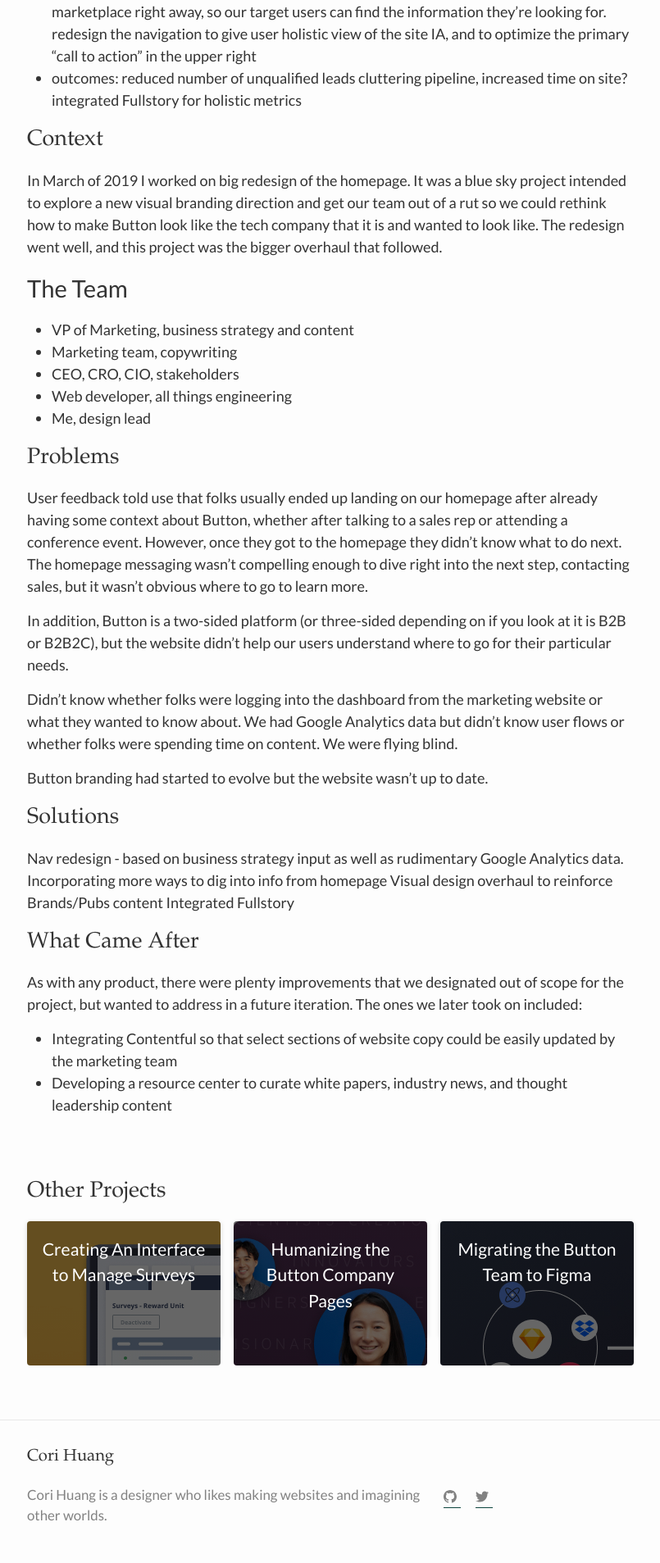
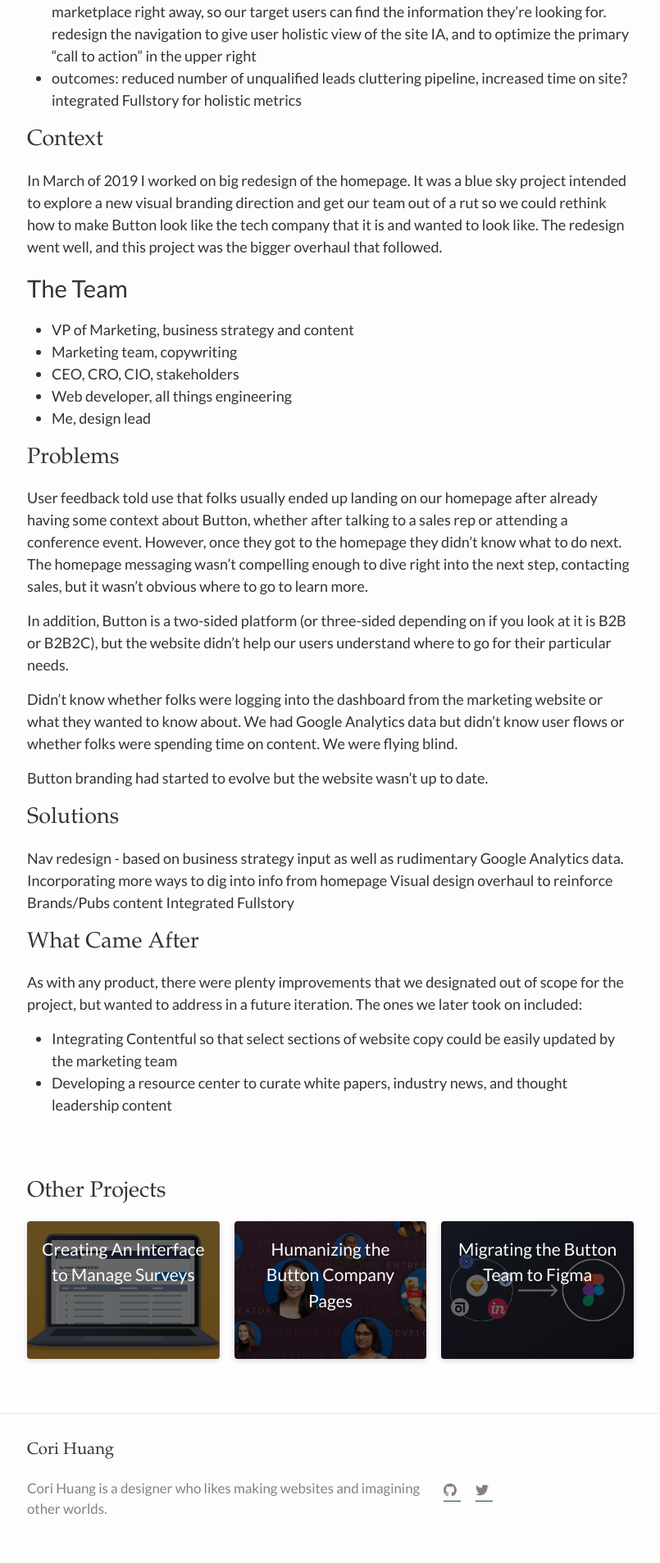
Before and after one commit to corihuang/corihuang.github.io, a Jekyll site: the page built from _projects/button-website.md, in a window 1280 px wide. Shown: the part 961-2868 px from the top of the page at 82% size, without its empty margins (237-1042 px from the left). Built offline with Jekyll 4.4.1, drawn with Linux system fonts in a browser that asks for light colours; some web fonts are replaced.

Commit message:
fixed layout issues for more projects section on mobile

```diff
--- a/_layouts/project.html
+++ b/_layouts/project.html
@@ -25,7 +25,7 @@
       {% assign display_array = site.projects | where_exp:"item","item.title != page.title" | sample: 3 %}
       {% for project in display_array %}
         <a href="{{ project.url }}"">
-        <div style="background:linear-gradient(rgba(0, 0, 0, 0.6), rgba(0, 0, 0, 0.6)), url('{{ project.thumbnail }}');">
+        <div style="background-image:linear-gradient(rgba(0, 0, 0, 0.6), rgba(0, 0, 0, 0.6)), url('{{ project.thumbnail }}');">
             <h3>{{ project.title }}</h3>
           </div>
         </a>
--- a/_sass/_sections.scss
+++ b/_sass/_sections.scss
@@ -32,6 +32,13 @@
       &:hover {
         transform: translateY(-2px);
       }
+      &:active {
+        transform: none;
+      }
+      @include media-query($on-palm) {
+        grid-template-columns: 1fr;
+        grid-template-rows: 3fr 2fr;
+      }
     }
     .proj-info {
       padding: $spacing;
@@ -50,28 +57,39 @@
 .more-projects-list {
   display: grid;
   grid-template-columns: 1fr 1fr 1fr;
-  grid-template-rows: 140px;
-  gap: 16px;
-  @include media-query($on-palm) {
-    grid-template-columns: 1fr;
-    grid-template-rows: auto;
-  }
+  grid-template-rows: 132px;
+  gap: $spacing;
   div {
     background-color: $evergreen;
     background-size: cover;
+    background-position: center center;
+    box-shadow: $depth-default;
     border-radius: $radius-default;
     text-align: center;
     vertical-align: middle;
-    min-height: 100%;
-    padding: $spacing
+    height: 100%;
+    padding: $spacing;
   }
   a {
     color: #fff;
     font-family: $fontstack-decorative;
     border: none;
-    box-shadow: $depth-default;
     &:hover {
       transform: translateY(-2px);
+    }
+    &:active {
+      transform: none;
+    }
+  }
+  @include media-query($on-palm) {
+    display: block;
+    margin-bottom: -$spacing;
+    div {
+      display: flex;
+      align-items: center;
+      justify-content: center;
+      margin-bottom: $spacing;
+      min-height: 100px;
     }
   }
 }
```
Also changed, not shown: assets/img/button-company.jpg.
